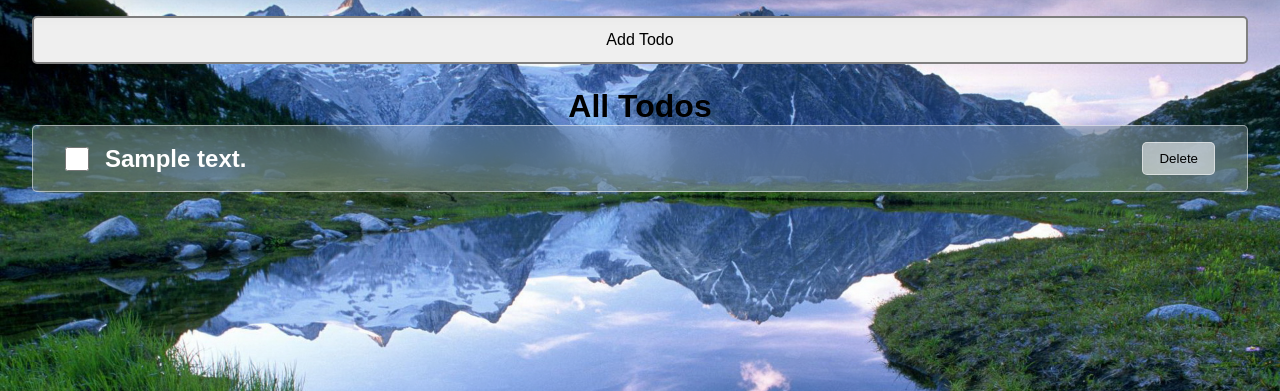
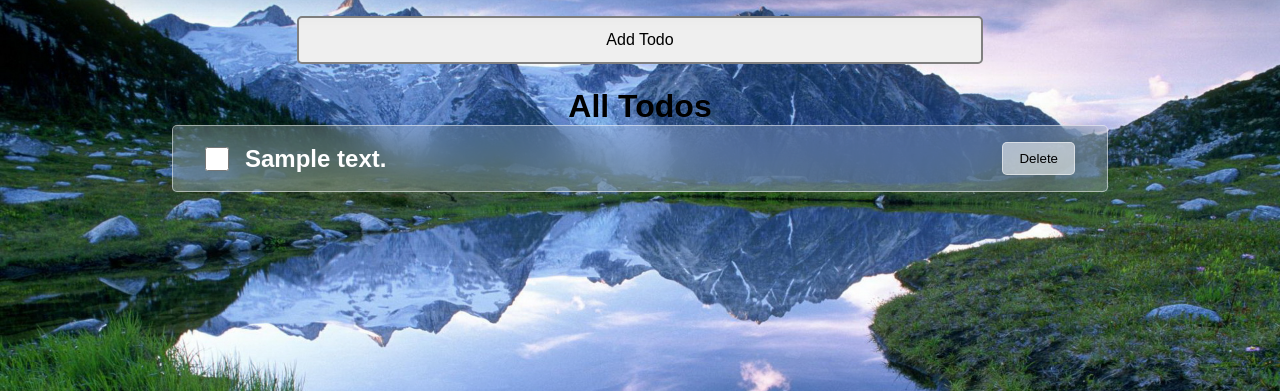
Before and after one commit to drew18moore/django-todos, a Django app: template templates/todoForm.html in a window 1280 px wide. Shown: the part 70-461 px from the top of the page. Run offline with Django 3.2, Linux system fonts and the light colour scheme; the template is opened without the code that fills it: most values are stand-ins (such as "Sample title", 1, 10 or a date in 2020).

Commit message:
Change styling for todos and todo-form

```diff
--- a/static/css/index.css
+++ b/static/css/index.css
@@ -54,7 +54,10 @@ nav button {
 .todo-form {
   display: grid;
   gap: 5px;
-  margin: 1rem 2rem 1rem 2rem;
+  /* margin: 1rem 2rem 1rem 2rem; */
+  margin: 1rem auto;
+  padding: 0 2rem;
+  max-width: 750px;
 }
 
 .todo-form input {
@@ -82,7 +85,9 @@ nav button {
 
 .todos {
   color: white;
-  margin: 0 2rem;
+  margin: 0 auto;
+  padding: 0 2rem;
+  max-width: 1000px;
   display: grid;
   gap: 0.5rem;
 }
```
